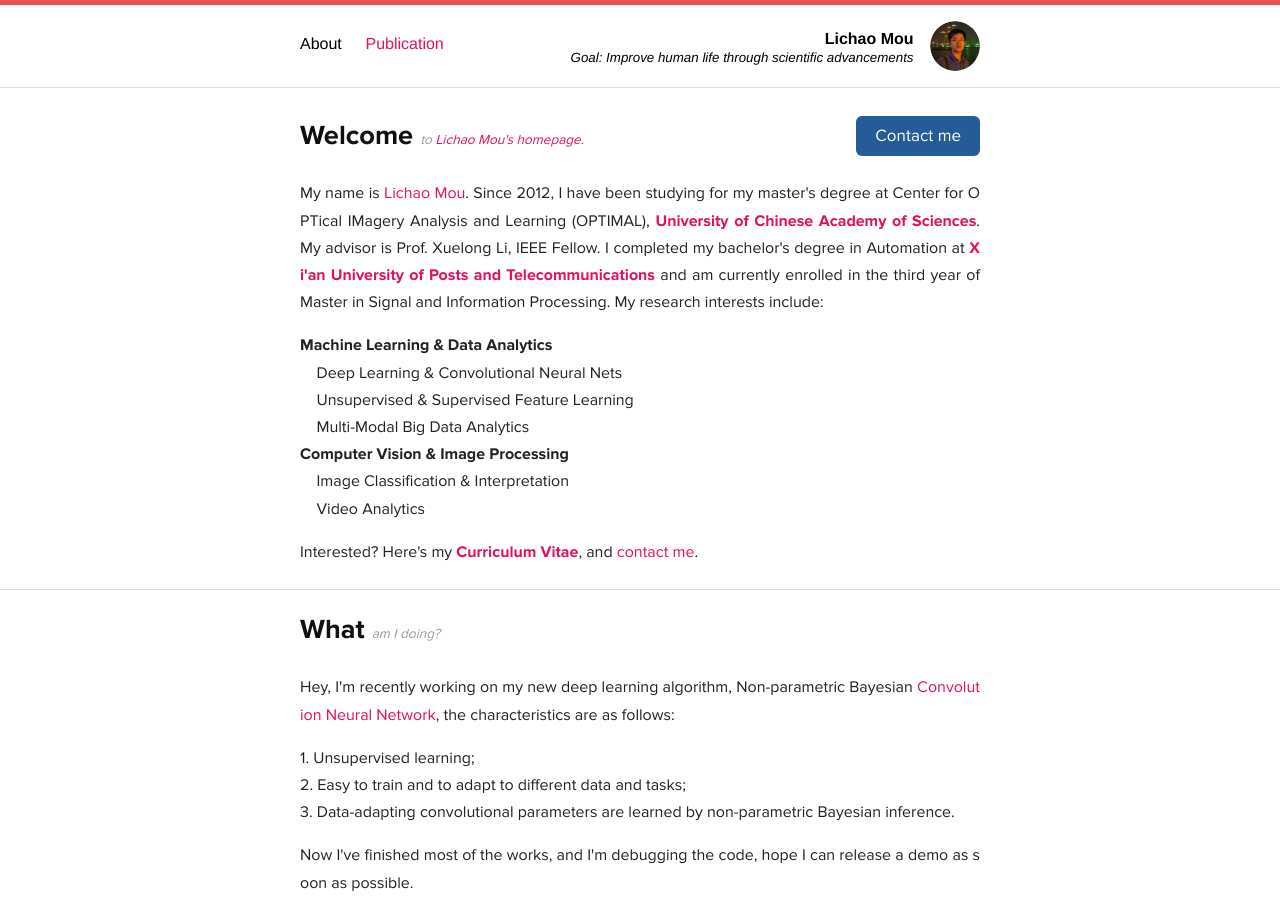
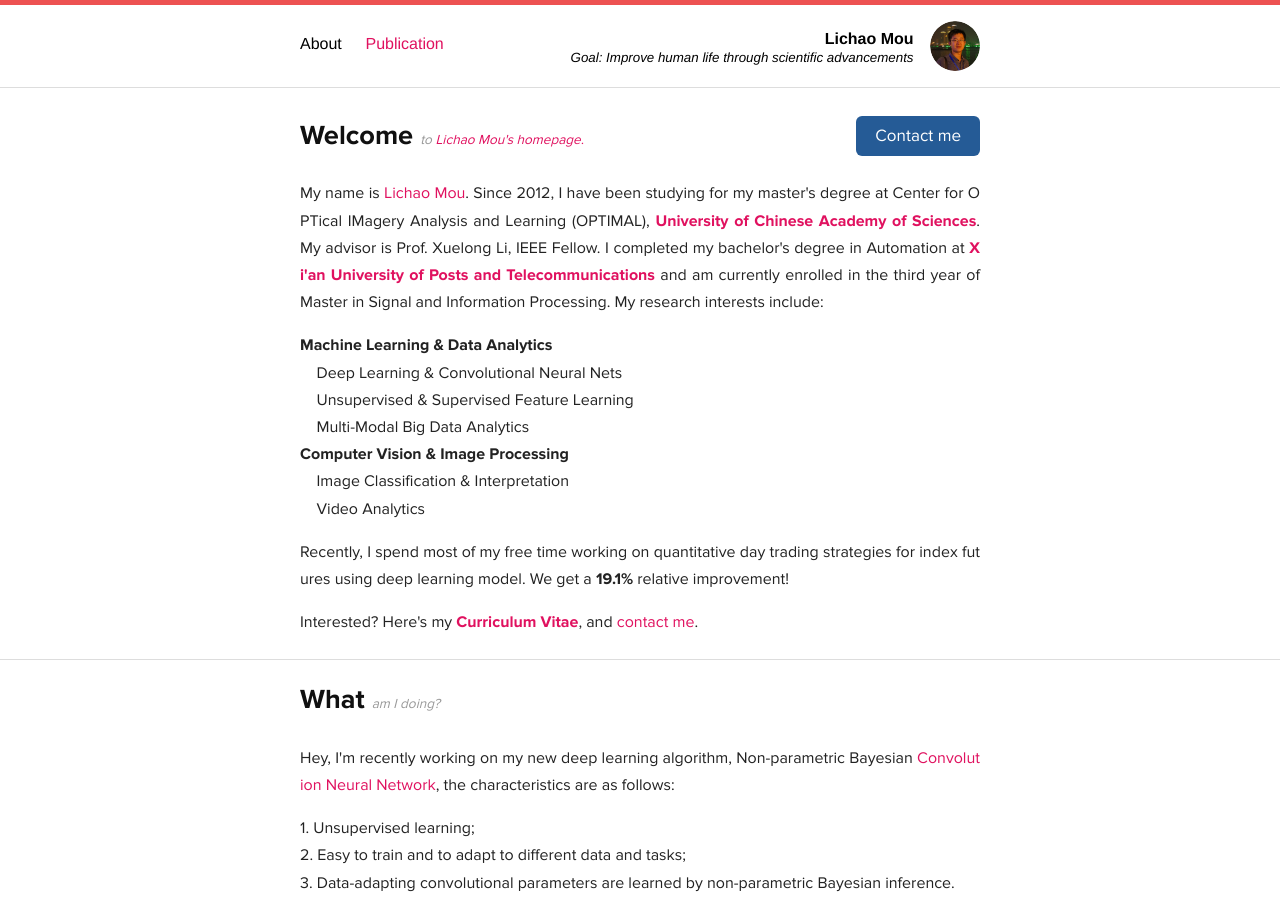
Before and after one commit to Raphael-Mou/raphael-mou.github.com, a Jekyll site: the page built from index.html, in a window 1280 px wide and 900 px high. Built offline with Jekyll 4.4.1, drawn with Linux system fonts in a browser that asks for light colours; Markdown is read by kramdown in place of the engine named in the settings.

Commit message:
updata_8-20_17-38

```diff
--- a/index.html
+++ b/index.html
@@ -37,6 +37,10 @@ description: My name is Lichao Mou. Since 2012, I have been studying for my mast
   <strong>Computer Vision & Image Processing</strong><br>
   &nbsp;&nbsp;&nbsp;&nbsp;Image Classification & Interpretation<br>
   &nbsp;&nbsp;&nbsp;&nbsp;Video Analytics
+  </p>
+
+  <p>
+	Recently, I spend most of my free time working on quantitative day trading strategies for index futures using deep learning model. We get a <strong>19.1%</strong> relative improvement!
   </p>
 
   <p>
```
